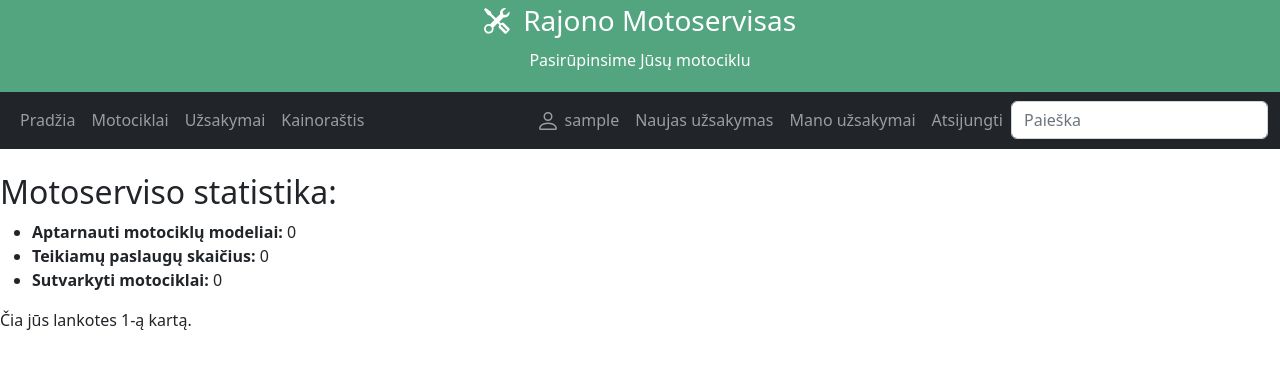
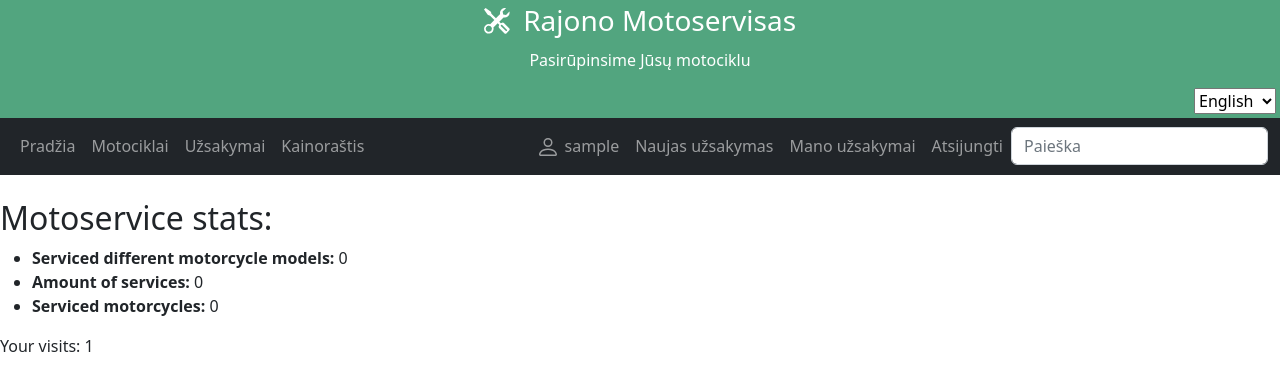
Before and after one commit to MindaugasPu/Motoservisas, a Django app: page /motoservice/ in a window 1280 px wide. Shown: the top 391 px of the page. Run offline with Django 4.2, Linux system fonts and the light colour scheme; the visitor is signed in with stand-in values (Sample User, id 1); data that the repository does not hold is empty.

Commit message:
pradėti vertimai, veikia kalbos pasirinkimo dropdown'as

```diff
--- a/mysite/motoservice/models.py
+++ b/mysite/motoservice/models.py
@@ -3,6 +3,7 @@ from django.contrib.auth.models import User
 from datetime import date
 from tinymce.models import HTMLField
 from PIL import Image
+from django.utils.translation import gettext_lazy as _
 
 
 # Create your models here.
@@ -21,26 +22,26 @@ class MotocikloModelis(models.Model):
 
 
 class Motociklas(models.Model):
-    valstybinis_NR = models.CharField('Valstybiniai numeriai', max_length=7)
+    valstybinis_NR = models.CharField(_('Licence plate'), max_length=7)
     motociklo_modelis = models.ForeignKey(to="MotocikloModelis", on_delete=models.SET_NULL, null=True)
-    vin_kodas = models.CharField("VIN kodas", max_length=17, help_text="17 simbolių")
-    klientas = models.CharField("Klientas", max_length=100)
-    metai = models.IntegerField("Metai")
-    aprasymas = HTMLField("Aprašymas", null=True, blank=True)
+    vin_kodas = models.CharField(_("VIN code"), max_length=17, help_text="17 simbolių")
+    klientas = models.CharField(_("Client"), max_length=100)
+    metai = models.IntegerField(_("Year"))
+    aprasymas = HTMLField(_("Summary"), null=True, blank=True)
 
 
     def __str__(self):
         return f"{self.metai} {self.motociklo_modelis} [{self.valstybinis_NR}]"
 
     class Meta:
-        verbose_name = 'Motociklas'
-        verbose_name_plural = 'Motociklai'
+        verbose_name = _('Motorcycle')
+        verbose_name_plural = _('Motorcycles')
 
 class Uzsakymas(models.Model):
-    data = models.DateTimeField("Data", auto_now_add=True)
-    motociklas = models.ForeignKey(to="Motociklas", on_delete=models.CASCADE)
-    grazinimas = models.DateField("Grąžinimas", null=True, blank=True)
-    vartotojas = models.ForeignKey(User, on_delete=models.SET_NULL, null=True, blank=True)
+    data = models.DateTimeField(_("Date"), auto_now_add=True)
+    motociklas = models.ForeignKey(to="Motociklas", verbose_name=_('Motorcycle'), on_delete=models.CASCADE)
+    grazinimas = models.DateField(_("Due Back Date"), null=True, blank=True)
+    vartotojas = models.ForeignKey(User, verbose_name=_('User'), on_delete=models.SET_NULL, null=True, blank=True)
 
     def __str__(self):
         return f"[{self.motociklas.valstybinis_NR}] {self.motociklas.motociklo_modelis}"
@@ -61,7 +62,7 @@ class Uzsakymas(models.Model):
         choices=LOAN_STATUS,
         blank=True,
         default='u',
-        help_text='Statusas',
+        help_text=_('Status'),
     )
 
     def suma(self):
@@ -73,8 +74,8 @@ class Uzsakymas(models.Model):
 
 
     class Meta:
-        verbose_name = 'Užsakymas'
-        verbose_name_plural = 'Užsakymai'
+        verbose_name = _('Order')
+        verbose_name_plural = _('Orders')
         ordering = ['-id']
 
 
--- a/mysite/motoservice/templates/base.html
+++ b/mysite/motoservice/templates/base.html
@@ -6,12 +6,12 @@
   <meta name="viewport" content="width=device-width, initial-scale=1">
   <link href="https://cdn.jsdelivr.net/npm/bootstrap@5.2.3/dist/css/bootstrap.min.css" rel="stylesheet">
   <script src="https://cdn.jsdelivr.net/npm/bootstrap@5.2.3/dist/js/bootstrap.bundle.min.js"></script>
+    {% load static %}
+  <link rel="stylesheet" href="{% static 'css/styles.css' %}">
 
-  {% load static %}
-  <link rel="stylesheet" href="{% static 'css/styles.css' %}">
 </head>
 <body>
-
+{% load static %}
 <div class="p-1 bg-success text-white text-center bg-opacity-75">
   <h3>
   <svg xmlns="http://www.w3.org/2000/svg" width="32" height="32" fill="currentColor" class="bi bi-tools" viewBox="0 0 20 20">
@@ -20,7 +20,25 @@
   Rajono Motoservisas
   </h3>
   <p>Pasirūpinsime Jūsų motociklu</p>
+<div class="text-end">
+        {% load i18n %}
+      <form action="{% url 'set_language' %}" method="post">
+        {% csrf_token %}
+        <input name="next" type="hidden" value="{{ redirect_to }}"/>
+        <select name="language" onchange="this.form.submit()">
+          {% load static %}
+          {% get_current_language as LANGUAGE_CODE %}
+          {% get_available_languages as LANGUAGES %}
+          {% for lang in LANGUAGES %}
+          <option style="background-image: url({% static 'img/lt.png' %});" value="{{ lang.0 }}" {% if lang.0 == LANGUAGE_CODE %} selected="selected" {% endif %}>
+            {{ lang.1 }}
+          </option>
+          {% endfor %}
+        </select>
+      </form>
+    </div>
 </div>
+
 
 <nav class="navbar navbar-expand-sm bg-dark navbar-dark">
   <div class="container-fluid">
--- a/mysite/motoservice/templates/index.html
+++ b/mysite/motoservice/templates/index.html
@@ -1,11 +1,11 @@
 {% extends "base.html" %}
-
 {% block content %}
-<h2>Motoserviso statistika:</h2>
+{% load i18n %}
+<h2>{% trans "Motoservice stats:"%}</h2>
   <ul>
-    <li><strong>Aptarnauti motociklų modeliai:</strong> {{ num_motociklai }}</li>
-    <li><strong>Teikiamų paslaugų skaičius:</strong> {{ num_paslaugos }}</li>
-    <li><strong>Sutvarkyti motociklai:</strong> {{ num_aptarnauta }}</li>
+    <li><strong>{% trans "Serviced different motorcycle models:"%}</strong> {{ num_motociklai }}</li>
+    <li><strong>{% trans "Amount of services:"%}</strong> {{ num_paslaugos }}</li>
+    <li><strong>{% trans "Serviced motorcycles:"%}</strong> {{ num_aptarnauta }}</li>
   </ul>
-<p>Čia jūs lankotes {{ num_visits }}-ą kartą.</p>
+<p>{% trans "Your visits:"%} {{ num_visits }}</p>
 {% endblock %}
--- a/mysite/motoservice/templates/motociklai.html
+++ b/mysite/motoservice/templates/motociklai.html
@@ -1,11 +1,11 @@
 {% extends "base.html" %}
-
+{% load i18n %}
 {% block title %}<title>Motociklai</title>{% endblock %}
 
 {% block content %}
 
 {% load static %}
-  <h1>Motociklų sąrašas:</h1>
+  <h1>{% trans "Motorcycles list"%}:</h1>
     {% if motociklai %}
     <div class="row">
         {% for motociklas in motociklai %}
--- a/mysite/motoservice/urls.py
+++ b/mysite/motoservice/urls.py
@@ -1,8 +1,9 @@
-from django.urls import path
+from django.urls import path, include
 from . import views
 
 urlpatterns = [
     path("", views.index, name='index'),
+
     path("motociklai/", views.motociklai, name='motociklai'),
     path("motociklai/<int:motociklas_id>", views.motociklas, name='motociklas'),
     path("uzsakymai/", views.UzsakymasListView.as_view(), name='uzsakymai'),
--- a/mysite/mysite/urls.py
+++ b/mysite/mysite/urls.py
@@ -23,6 +23,7 @@ from django.views.generic import RedirectView
 urlpatterns = [
     path('motoservice/', include('motoservice.urls')),
     path('admin/', admin.site.urls),
+    path('i18n/', include('django.conf.urls.i18n')),
     path('tinymce/', include('tinymce.urls')),
     path('', RedirectView.as_view(url='motoservice/', permanent=True)),
 ] + static(settings.STATIC_URL, document_root=settings.STATIC_ROOT) +\
```
Also changed, not shown: mysite/mysite/settings.py (+9 -0 lines), mysite/motoservice/locale/lt/LC_MESSAGES/django.po (added), 1 other file.
